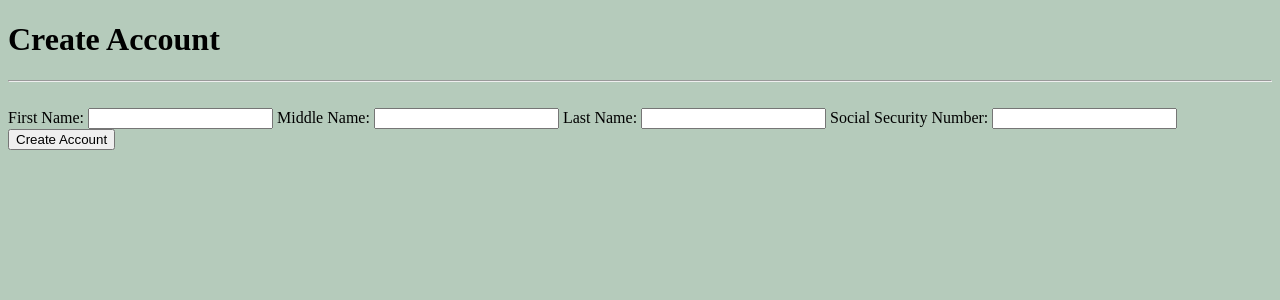
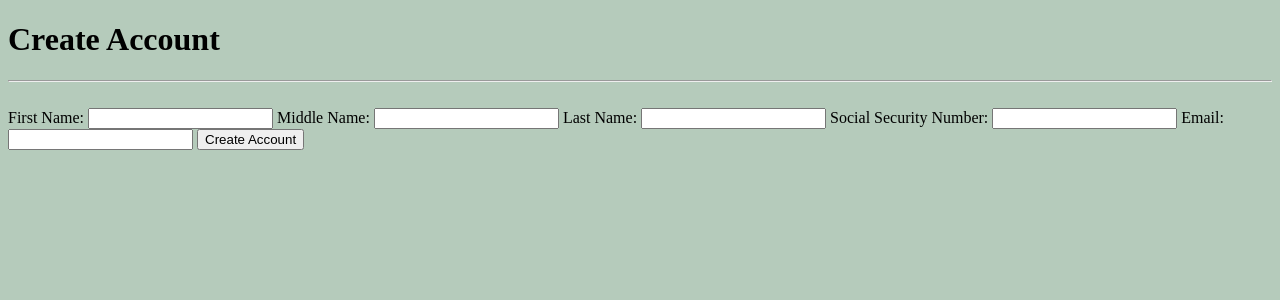
Before and after one commit to logdogs/CSC-210-Project, a Flask app: page /create in a window 1280 px wide. Shown: the top 300 px of the page. Run offline with Flask 2, Linux system fonts and the light colour scheme.

Commit message:
I mentioned email in the last one, then I realized I didn't add it. Oops!

```diff
--- a/templates/create.html
+++ b/templates/create.html
@@ -23,6 +23,8 @@
     <input type="text" id="last_name" name="last_name" required>
     <label for="ssn">Social Security Number:</label>
     <input type="number" id="ssn" name="ssn" maxlength=9 minlength=9 required>
+    <label for="email">Email:</label>
+    <input type="text" id="email" name="email" required>
     <input type=submit value="Create Account">
 </form>
 
```
